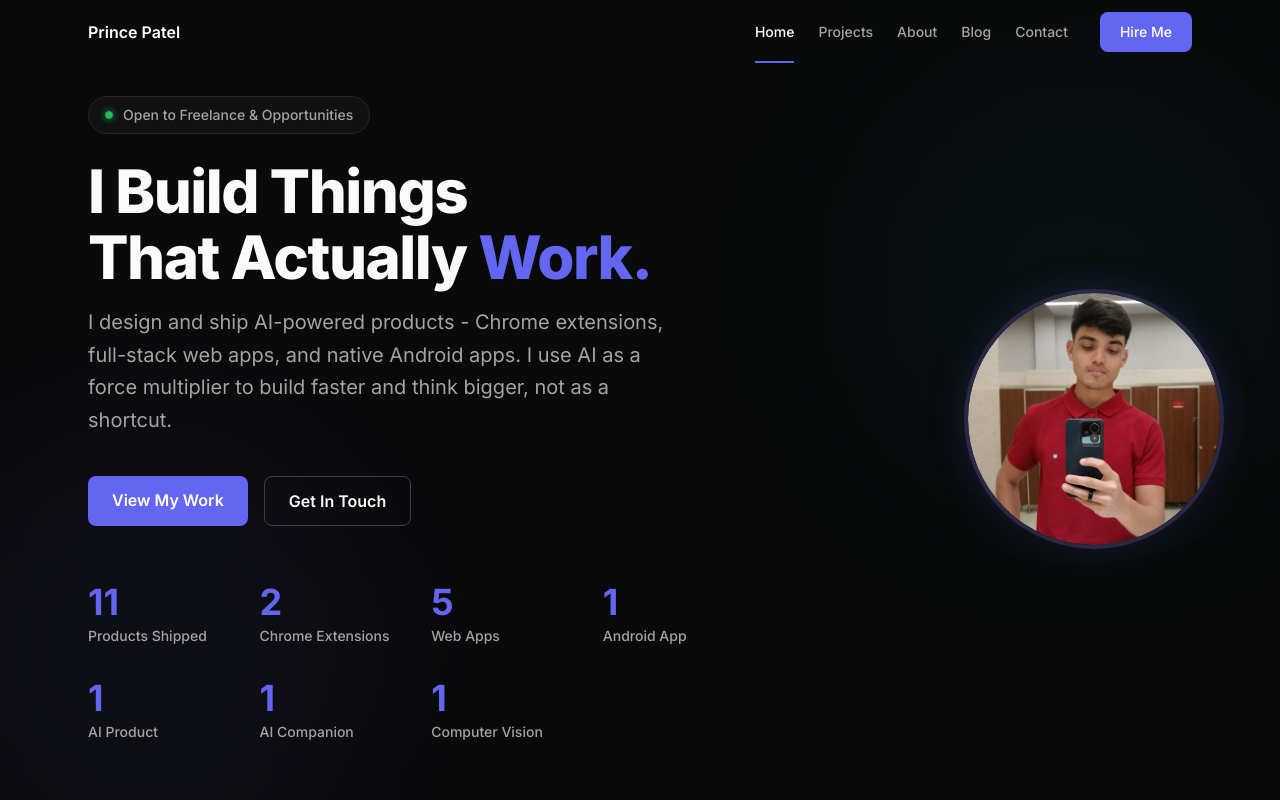
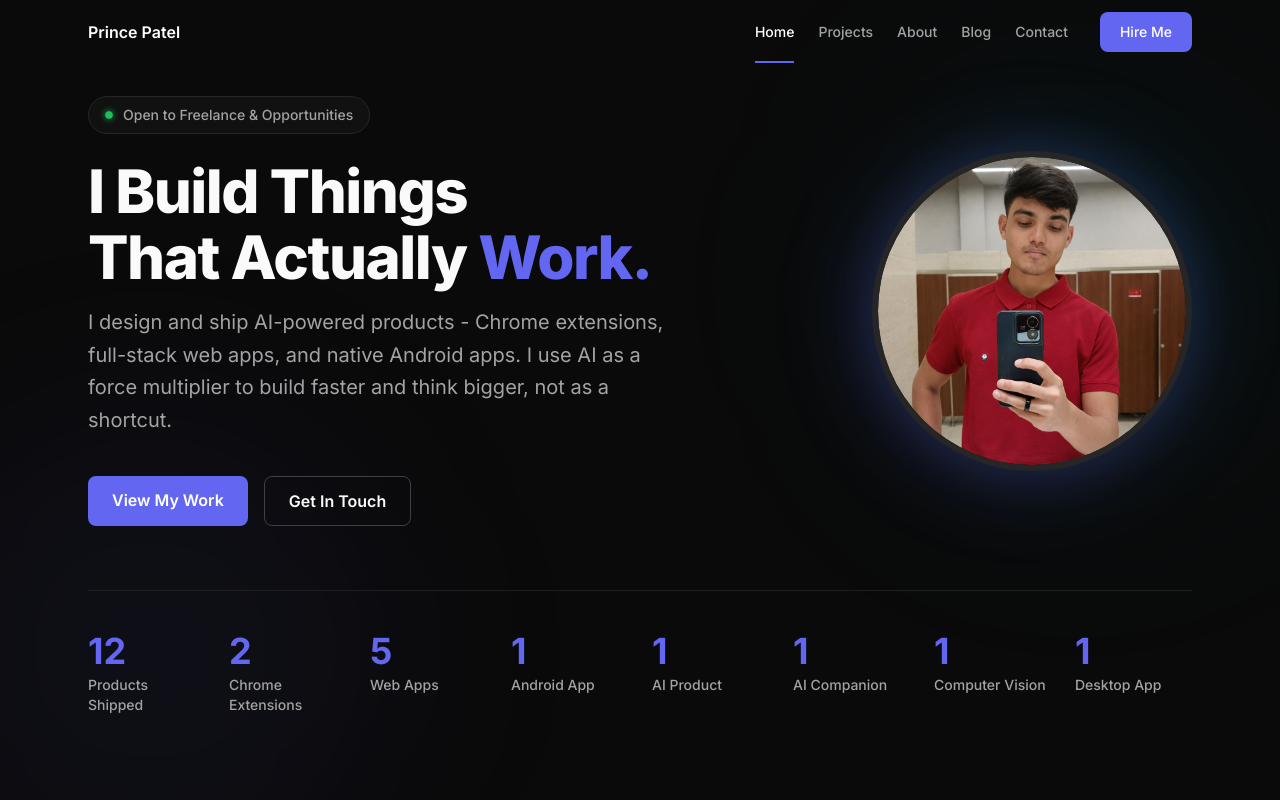
Before and after one commit to Pro-Prince/My-Portfolio, a React (Vite) app: page / in a window 1280 px wide. Shown: the top 800 px of the page. Built offline with nearby package versions, Linux system fonts and the light colour scheme; no server answers.

Commit message:
feat(projects): add Peeky Task desktop application
- Include project details in data, about, and projects pages
- Add 'desktop-app' category to project types
- Update global repository and project counts

```diff
--- a/src/data/projects.ts
+++ b/src/data/projects.ts
@@ -1,4 +1,4 @@
-export type ProjectCategory = 'chrome' | 'web' | 'android' | 'ai-tool' | 'ai-companion' | 'computer-vision';
+export type ProjectCategory = 'chrome' | 'web' | 'android' | 'ai-tool' | 'ai-companion' | 'computer-vision' | 'desktop-app';
 export type ProjectStatus = 'shipped' | 'in-progress';
 
 export interface ProjectData {
@@ -110,5 +110,14 @@ export const projects: ProjectData[] = [
     githubUrl: 'https://github.com/Pro-Prince/digital-twin-viewer',
     dateAdded: '2026-09-05',
     order: 11
+  },
+  {
+    name: 'Peeky Task',
+    category: 'desktop-app',
+    status: 'shipped',
+    liveUrl: 'https://peeky-task.vercel.app/',
+    githubUrl: 'https://github.com/Pro-Prince/peeky-task-app',
+    dateAdded: '2026-10-23',
+    order: 12,
   }
 ];
--- a/src/pages/AdminPage.tsx
+++ b/src/pages/AdminPage.tsx
@@ -171,6 +171,7 @@ function normalizeProjectName(rawName: string): string {
   if (name.startsWith('Interview Answer Auditor')) return 'Interview Answer Auditor';
   if (name.startsWith('Aura Weather')) return 'Aura Weather';
   if (name.startsWith('Indoor Digital Twin')) return 'Indoor Digital Twin';
+  if (name.startsWith('Peeky Task')) return 'Peeky Task';
 
   return name;
 }
--- a/src/pages/Home.tsx
+++ b/src/pages/Home.tsx
@@ -9,19 +9,21 @@ import { trackProjectClick } from '../hooks/useTrackClick';
 export default function Home() {
   useDynamicTitle('Prince Patel - I Build Things That Actually Work');
 
-  const { count: count1, ref: ref1 } = useCountUp(11);
+  const { count: count1, ref: ref1 } = useCountUp(12);
   const { count: count2, ref: ref2 } = useCountUp(2);
   const { count: count3, ref: ref3 } = useCountUp(5);
   const { count: count4, ref: ref4 } = useCountUp(1);
   const { count: count5, ref: ref5 } = useCountUp(1);
   const { count: count6, ref: ref6 } = useCountUp(1);
   const { count: count7, ref: ref7 } = useCountUp(1);
+  const { count: count8, ref: ref8 } = useCountUp(1);
 
   return (
     <main className="pt-24 pb-16 md:pb-24">
       <div className="max-w-6xl mx-auto px-6">
         {/* HERO SECTION */}
-        <div className="grid grid-cols-1 md:grid-cols-[60%_40%] gap-12 md:gap-8 items-center mb-24">
+        <div className="mb-24">
+          <div className="grid grid-cols-1 md:grid-cols-[1fr_auto] lg:grid-cols-[1fr_340px] gap-10 md:gap-12 items-center mb-16">
             <FadeIn>
               <div className="mb-6 inline-flex items-center gap-2.5 bg-[#111111] border border-[#262626] rounded-full px-4 py-2 w-fit">
                 <div className="w-2 h-2 rounded-full bg-[#22C55E] pulse-dot shadow-[0_0_8px_#22C55E]"></div>
@@ -36,7 +38,7 @@ export default function Home() {
               <p className="mb-10 text-lg md:text-xl text-[#A3A3A3] leading-relaxed max-w-xl">
                 I design and ship AI-powered products - Chrome extensions, full-stack web apps, and native Android apps. I use AI as a force multiplier to build faster and think bigger, not as a shortcut.
               </p>
-            <div className="flex gap-4 mb-14 flex-wrap">
+              <div className="flex gap-4 flex-wrap">
                 <Link
                   to="/projects"
                   className="bg-[#6366F1] hover:bg-[#4F46E5] text-white px-6 py-3 rounded-[8px] font-semibold transition-all"
@@ -50,7 +52,29 @@ export default function Home() {
                   Get In Touch
                 </Link>
               </div>
-            <FadeIn delay={0.2} className="mt-12 grid grid-cols-2 sm:grid-cols-3 lg:grid-cols-4 gap-x-6 gap-y-8">
+            </FadeIn>
+
+            <FadeIn delay={0.1} className="flex justify-center md:justify-end items-center">
+              <div className="relative flex justify-center items-center">
+                {/* Ambient glow behind portrait */}
+                <div className="absolute -inset-4 bg-gradient-to-tr from-[#6366F1]/20 to-cyan-500/10 rounded-full blur-2xl pointer-events-none" />
+
+                {/* Photo frame with full dark grey ring outline & aura glow */}
+                <div className="relative w-[220px] h-[220px] sm:w-[260px] sm:h-[260px] md:w-[280px] md:h-[280px] lg:w-[320px] lg:h-[320px] rounded-full p-1.5 bg-[#262626] shadow-[0_0_50px_rgba(99,102,241,0.18)] flex-shrink-0">
+                  <div className="w-full h-full rounded-full overflow-hidden bg-[#1A1A1A]">
+                    <img
+                      src="/prince-photo.jpg"
+                      alt="Prince Patel"
+                      className="w-full h-full object-cover object-center rounded-full"
+                    />
+                  </div>
+                </div>
+              </div>
+            </FadeIn>
+          </div>
+
+          {/* METRICS ROW */}
+          <FadeIn delay={0.2} className="pt-10 border-t border-[#1F1F1F] grid grid-cols-2 sm:grid-cols-4 lg:grid-cols-8 gap-x-6 gap-y-8">
             <div className="flex flex-col">
               <div className="text-4xl font-bold text-[#6366F1]">
                 <span ref={ref1}>{count1}</span>
@@ -93,11 +117,11 @@ export default function Home() {
               </div>
               <div className="text-sm text-[#A3A3A3] mt-1 font-medium">Computer Vision</div>
             </div>
-            </FadeIn>
-          </FadeIn>
-          <FadeIn delay={0.1} className="flex justify-center md:justify-end">
-            <div style={{ borderRadius: '50%', background: '#1A1A1A', border: '4px solid rgba(99,102,241,0.2)', boxShadow: '0 0 40px rgba(99,102,241,0.15)', overflow: 'hidden', display: 'flex', alignItems: 'center', justifyContent: 'center' }} className="flex-shrink-0 w-[200px] h-[200px] sm:w-[240px] sm:h-[240px] md:w-[260px] md:h-[260px]">
-              <img src="/prince-photo.jpg" alt="Prince Patel" className="w-full h-full object-cover rounded-full" />
+            <div className="flex flex-col">
+              <div className="text-4xl font-bold text-[#6366F1]">
+                <span ref={ref8}>{count8}</span>
+              </div>
+              <div className="text-sm text-[#A3A3A3] mt-1 font-medium">Desktop App</div>
             </div>
           </FadeIn>
         </div>
@@ -281,7 +305,7 @@ export default function Home() {
 
           <div className="mt-10 text-center">
             <Link to="/projects" className="inline-block bg-transparent border border-[#3F3F46] hover:border-[#6366F1] text-[#FAFAFA] rounded-[8px] px-6 py-3 transition-all font-semibold">
-              View All 11 Projects &rarr;
+              View All 12 Projects &rarr;
             </Link>
           </div>
         </div>
--- a/src/pages/Projects.tsx
+++ b/src/pages/Projects.tsx
@@ -215,6 +215,41 @@ const projects = [
     ],
     github: "https://github.com/Pro-Prince/digital-twin-viewer",
     demo: "https://digital-twin-viewer-system.vercel.app/"
+  },
+  {
+    id: "12",
+    category: "desktop-app",
+    categoryBadge: "Desktop App",
+    categoryBadgeStyle: "bg-[rgba(251,146,60,0.1)] text-[#FB923C] text-[10px] font-bold uppercase",
+    status: "Shipped",
+    statusBadgeStyle: "bg-[#052E16] text-[#22C55E] text-[10px] font-bold uppercase",
+    title: "Peeky Task",
+    tagline: "A screen-edge floating task widget for Windows that stays out of your way until you need it.",
+    description: "Peeky Task is a minimalist, transparent daily task and to-do widget built natively for Windows 10 and 11 using Electron. When at rest, it collapses into ultra-thin 7px pastel color pills flush against the screen bezel. When hovered, it fans out into interactive sticky tabs with real-time checklist progress, markdown checklists, and a full task dashboard accessible via Alt+Space. 100% offline, zero telemetry, local JSON persistence, and packaged as a certified MSIX for the Microsoft Store. Includes a separate Next.js 16 promotional website with high-fidelity laptop mockup video demos.",
+    challenges: [
+      "Window transparency without click-through blocking",
+      "Dynamic 3-tier window resizing engine",
+      "Keyboard ergonomics for rapid checklist creation",
+      "Dual-window IPC data synchronization",
+      "Cross-browser video autoplay on the web showcase"
+    ],
+    tech: [
+      "Electron 33",
+      "Node.js",
+      "JavaScript",
+      "HTML5",
+      "CSS",
+      "electron-builder",
+      "MSIX",
+      "Next.js 16",
+      "React 19",
+      "TypeScript",
+      "Tailwind CSS",
+      "Vercel"
+    ],
+    github: "https://github.com/Pro-Prince/peeky-task-app",
+    demo: "https://peeky-task.vercel.app/",
+    demoLabel: "Web Showcase →"
   }
 ];
 
@@ -255,7 +290,8 @@ export default function Projects() {
               { id: 'android', label: 'Android' },
               { id: 'ai-product', label: 'AI Products' },
               { id: 'ai-companion', label: 'AI Companion' },
-              { id: 'computer-vision', label: 'Computer Vision' }
+              { id: 'computer-vision', label: 'Computer Vision' },
+              { id: 'desktop-app', label: 'Desktop App' }
             ].map(tab => (
               <button
                 key={tab.id}
@@ -314,8 +350,8 @@ export default function Projects() {
               <div className="mt-auto flex flex-col sm:flex-row gap-3 mt-4">
                 {project.demo && (
                   <a href={project.demo} onClick={() => trackProjectClick(project.title, 'live_demo')} target="_blank" rel="noopener noreferrer" className="w-full sm:flex-1 flex items-center justify-center bg-[rgba(99,102,241,0.08)] border border-[rgba(99,102,241,0.3)] hover:bg-[rgba(99,102,241,0.15)] hover:border-[#6366F1] text-[#6366F1] rounded-lg px-3 py-2 transition-colors text-sm whitespace-nowrap">
-                    <svg xmlns="http://www.w3.org/2000/svg" width="14" height="14" viewBox="0 0 24 24" fill="none" stroke="currentColor" strokeWidth="2" strokeLinecap="round" strokeLinejoin="round" className="mr-1.5"><path d="M18 13v6a2 2 0 0 1-2 2H5a2 2 0 0 1-2-2V8a2 2 0 0 1 2-2h6"></path><polyline points="15 3 21 3 21 9"></polyline><line x1="10" y1="14" x2="21" y2="3"></line></svg>
-                    Live Demo &rarr;
+                    <ExternalLink size={14} className="mr-1.5" />
+                    {project.demoLabel || 'Live Demo →'}
                   </a>
                 )}
                 {project.gptLink && (
@@ -325,7 +361,8 @@ export default function Projects() {
                   </a>
                 )}
                 {project.github && (
-                  <a href={project.github} onClick={() => trackProjectClick(project.title, 'github')} target="_blank" rel="noreferrer" className={`w-full sm:flex-1 flex items-center justify-center bg-transparent border border-[#3F3F46] hover:border-[#6366F1] text-[#FAFAFA] rounded-[8px] px-3 py-2 transition-colors text-sm whitespace-nowrap`}>
+                  <a href={project.github} onClick={() => trackProjectClick(project.title, 'github')} target="_blank" rel="noreferrer" className="w-full sm:flex-1 flex items-center justify-center bg-transparent border border-[#3F3F46] hover:border-[#6366F1] text-[#FAFAFA] rounded-[8px] px-3 py-2 transition-colors text-sm whitespace-nowrap">
+                    <Github size={14} className="mr-1.5" />
                     View on GitHub &rarr;
                   </a>
                 )}
```
Also changed, not shown: src/pages/About.tsx (+7 -2 lines). Lines whose indentation alone changed are shown as unchanged.
